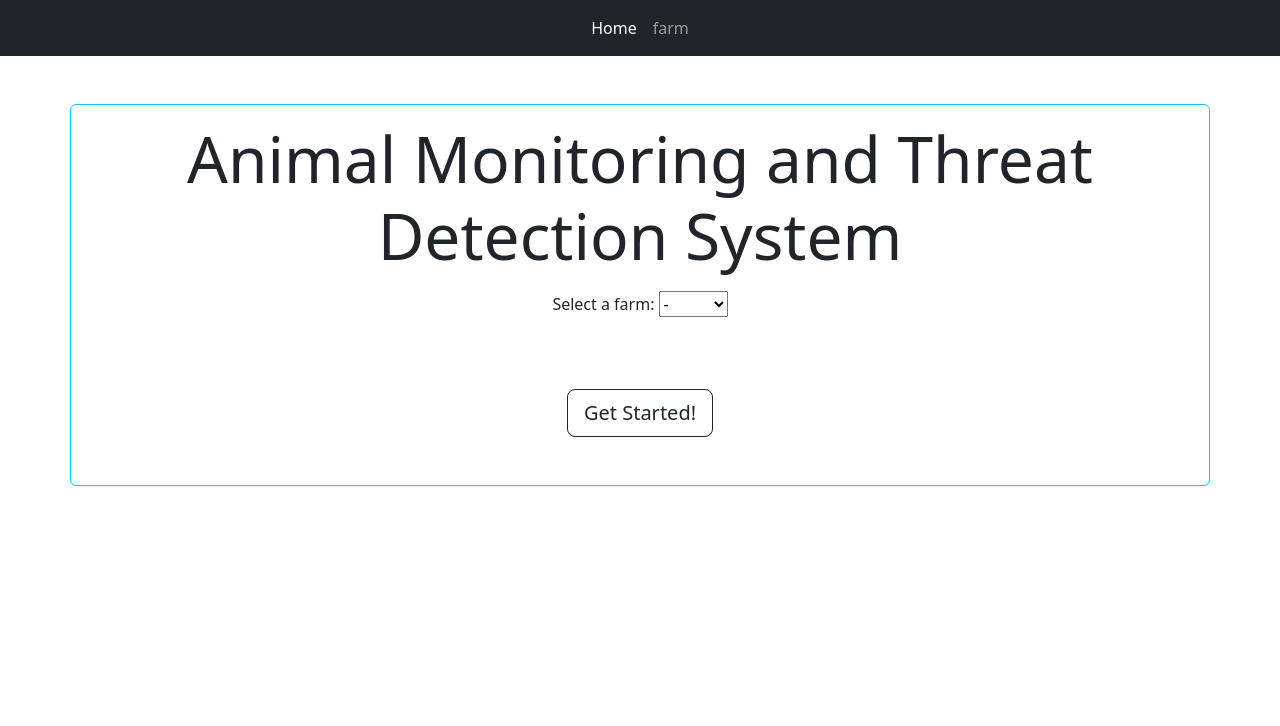
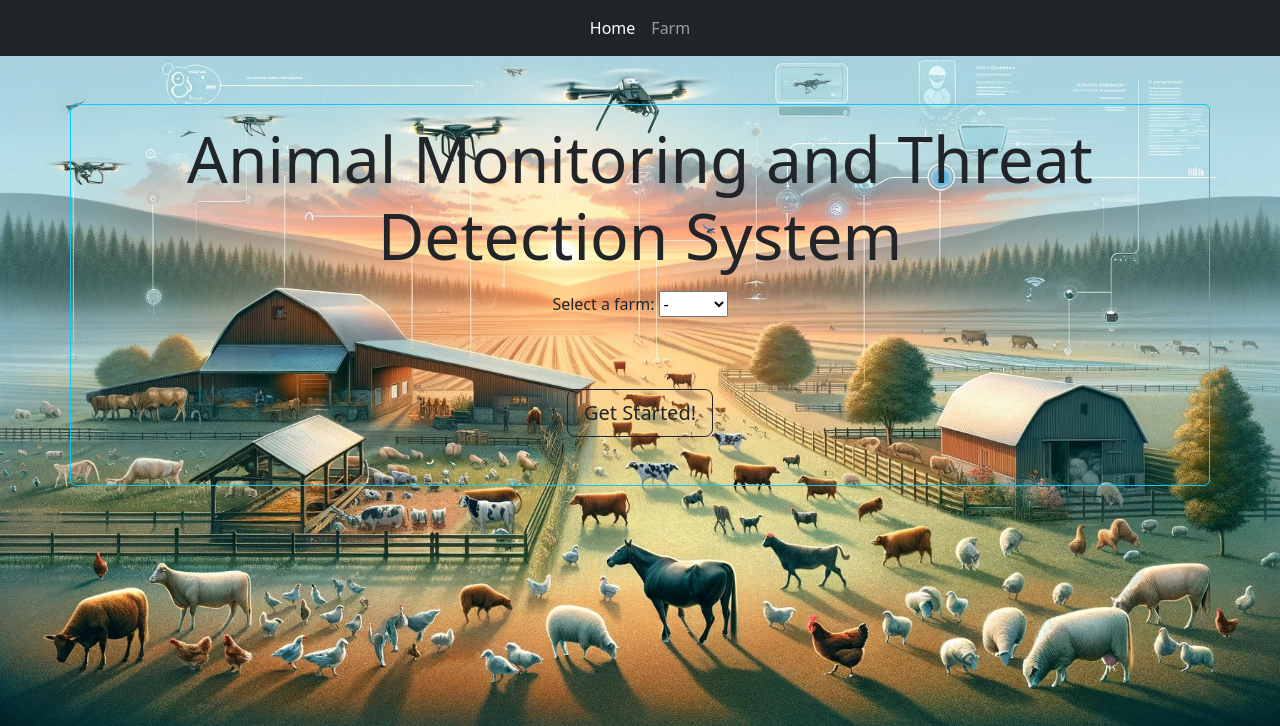
Before and after one commit to Sidharth1919/Animal-detection-Yolov8-Flask, a Flask app: page / in a window 1280 px wide. Shown: the top 726 px of the page. Run offline with Flask 3, Linux system fonts and the light colour scheme.

Commit message:
home page bg (#2)
* changed home page heading

* bg image

```diff
--- a/templates/base.html
+++ b/templates/base.html
@@ -9,7 +9,13 @@
     <title>number-of-animals-in-a-farm</title>
     <link href="https://cdn.jsdelivr.net/npm/bootstrap@5.2.3/dist/css/bootstrap.min.css" rel="stylesheet"
         integrity="sha384-rbsA2VBKQhggwzxH7pPCaAqO46MgnOM80zW1RWuH61DGLwZJEdK2Kadq2F9CUG65" crossorigin="anonymous">
-
+    <style>
+        body {
+            background-image: url('/static/images/background.jpg');
+            background-size: cover; /* Cover the entire background */
+            background-repeat: no-repeat; /* Do not repeat the background image */
+            }
+    </style>
 </head>
 
 <body>
@@ -22,7 +28,7 @@
                 <a class="nav-link active" href="/">Home</a>
             </li>
             <li class="nav-item">
-                <a class="nav-link" href="/farm">farm</a>
+                <a class="nav-link" href="/farm">Farm</a>
             </li>
         </ul>
     </nav>
```
Also changed, not shown: static/images/background.jpg (added).
